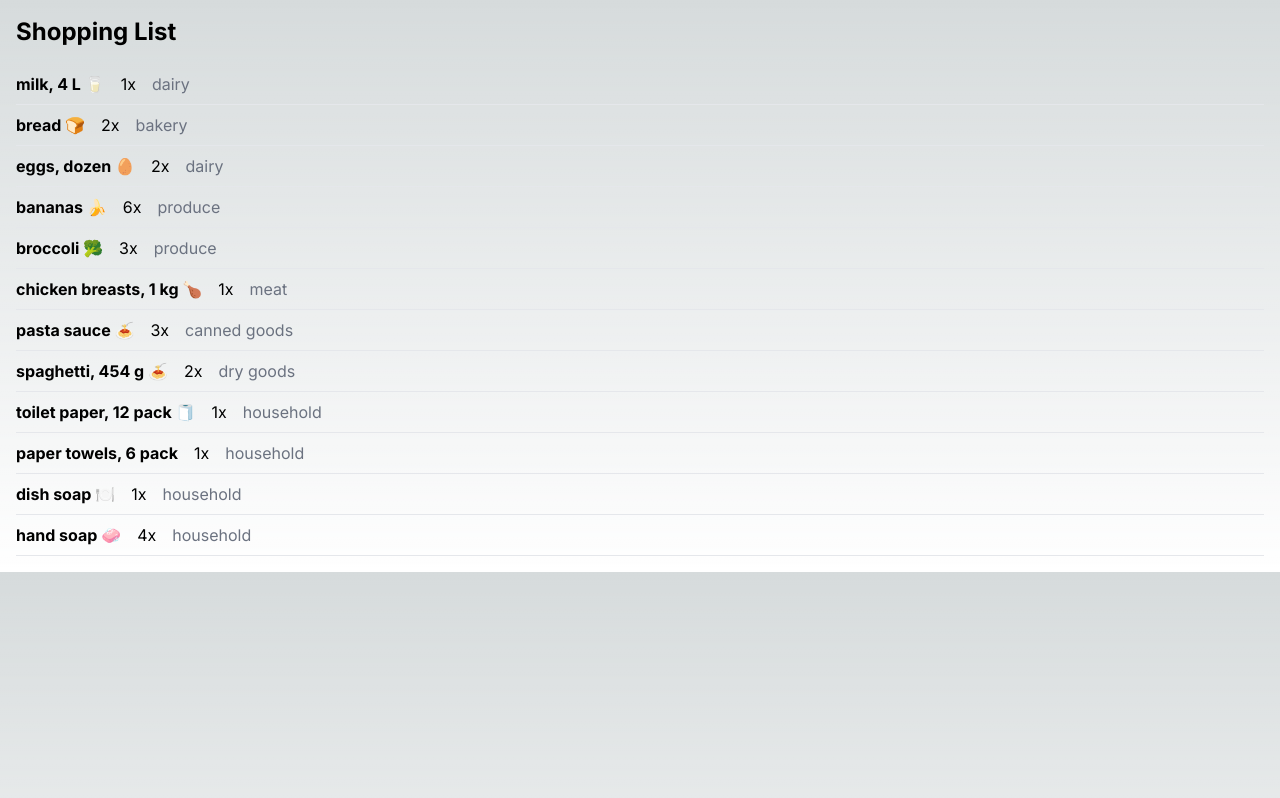
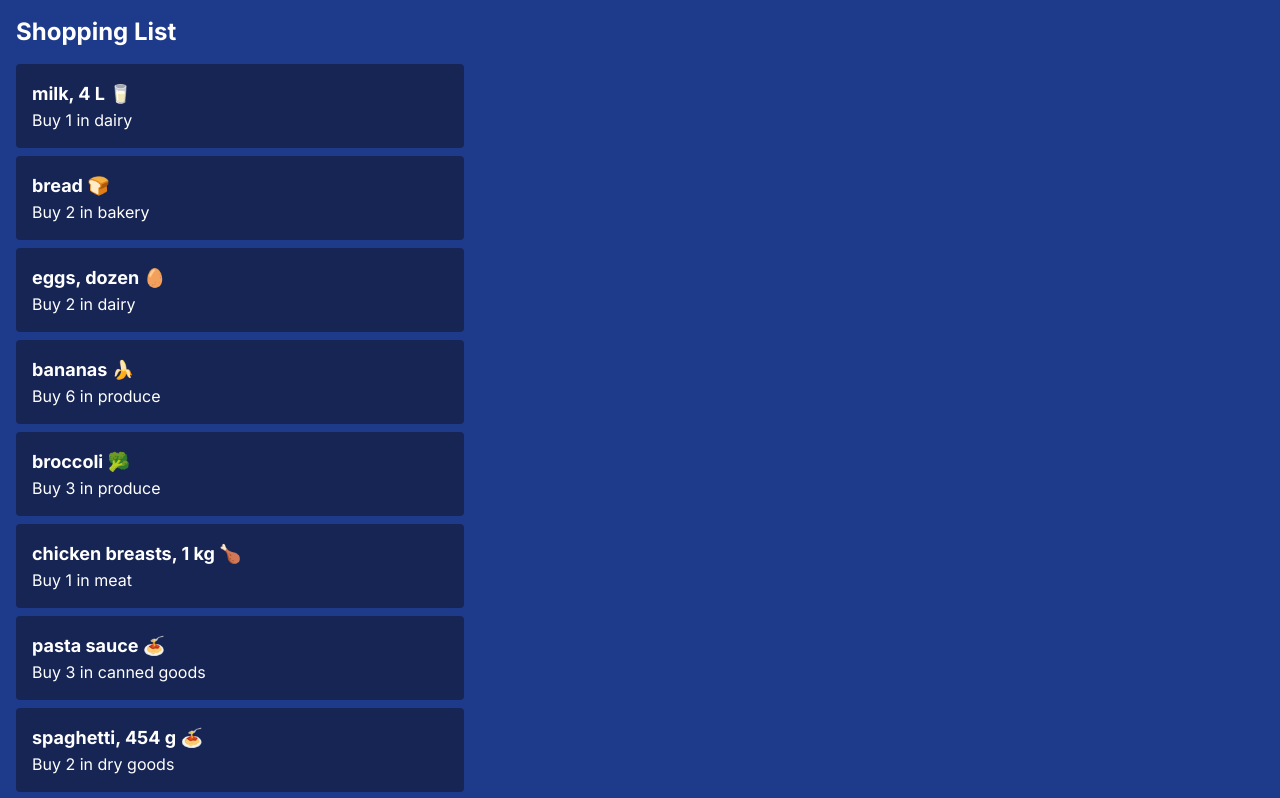
Before and after one commit to HHafeez123/cprg306-assignments, a Next.js app: page /week3 in a window 1280 px wide. Shown: the top 798 px of the page. Built offline with nearby package versions, Linux system fonts and the light colour scheme.

Commit message:
editing shopping list

```diff
--- a/app/week3/item.js
+++ b/app/week3/item.js
@@ -2,11 +2,10 @@ import React from 'react';
 
 function Item({ name, quantity, category }) {
     return (
-        <li className="border-b py-2">
-            <span className="font-bold">{name}</span>
-            <span className="ml-4">{quantity}x</span>
-            <span className="ml-4 text-gray-500">{category}</span>
-        </li>
+        <div className="bg-blue-950 p-4 my-2 rounded text-white max-w-md">
+            <p className="font-bold text-lg">{name}</p>
+            <p>Buy {quantity} in {category}</p>
+        </div>
     );
 }
 
--- a/app/week3/page.js
+++ b/app/week3/page.js
@@ -3,7 +3,7 @@ import ItemList from './item-list';
 
 function Page() {
     return (
-        <main className="container mx-auto p-4">
+        <main className="container mx-auto p-4 bg-blue-900 text-white">
             <h1 className="text-2xl font-bold mb-4">Shopping List</h1>
             <ItemList />
         </main>
```
